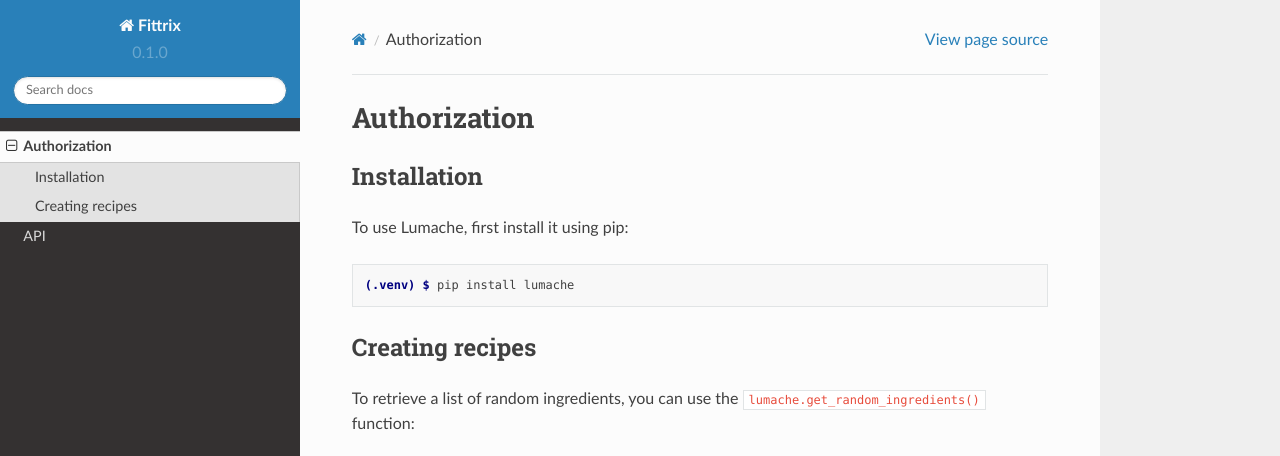
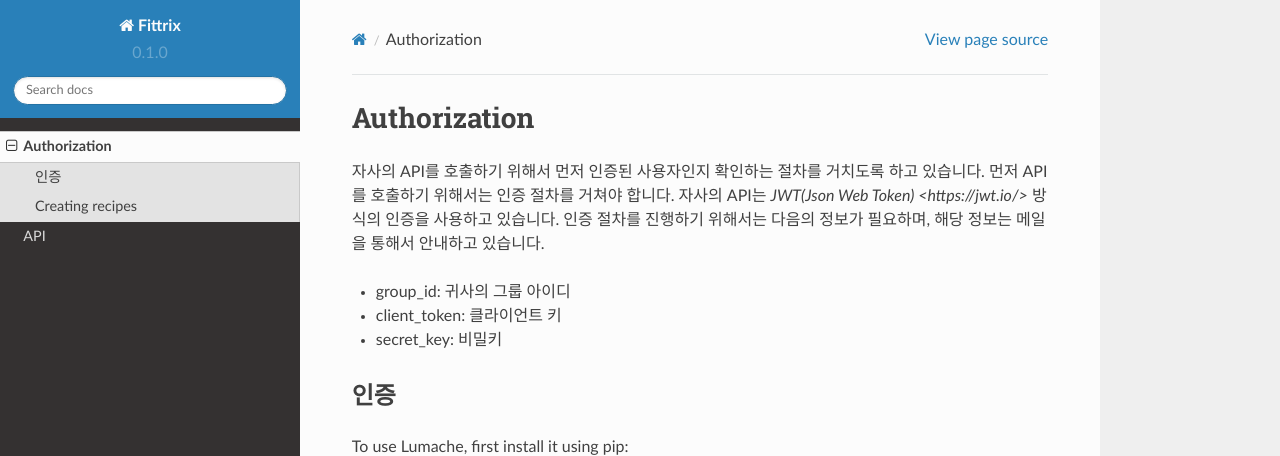
Before and after one commit to fittrix-dev/single_api, a Sphinx documentation site: the page built from docs/source/authorization.rst, in a window 1280 px wide and 1314 px high, cut to the strip 0-456 px from the top of the window. Built offline with Sphinx 7.4.7 and the Read the Docs theme 2.0.0, drawn with Linux system fonts in a browser that asks for light colours.

Commit message:
빌드 테스트 #3

```diff
--- a/docs/source/authorization.rst
+++ b/docs/source/authorization.rst
@@ -1,9 +1,17 @@
 Authorization
 =====
 
+자사의 API를 호출하기 위해서 먼저 인증된 사용자인지 확인하는 절차를 거치도록 하고 있습니다. 먼저 API를 호출하기 위해서는 인증 절차를 거쳐야 합니다.
+자사의 API는 `JWT(Json Web Token) <https://jwt.io/>` 방식의 인증을 사용하고 있습니다.
+인증 절차를 진행하기 위해서는 다음의 정보가 필요하며, 해당 정보는 메일을 통해서 안내하고 있습니다.
+
+* group_id: 귀사의 그룹 아이디
+* client_token: 클라이언트 키
+* secret_key: 비밀키
+
 .. _installation:
 
-Installation
+인증
 ------------
 
 To use Lumache, first install it using pip:
--- a/docs/source/index.rst
+++ b/docs/source/index.rst
@@ -2,7 +2,9 @@ Fittrix Api 문서에 오신 것을 환영합니다.
 ===================================
 
 본 문서는 (주)피트릭스에 제공하는 API 가이드입니다.
-해당 문서를 참조하여 API를 통해서 본사의 바디미터로 측정된 데이터를 조회가 가능합니다.
+자사에서 제공하는 API는 자사의 바디미터에서 측정된 신체 데이터를 확인하기 위한 용도로 사용됩니다.
+사용자는 자사의 바디미터를 통해서 자신의 신체 정보를 측정할 수 있으며 API를 호출하는 업체에서는 귀사가 소유한 바디미터를 통해서 측정한 데이터에 대해서 정보를 취득할 수 있습니다.
+현재 제공하는 API는 신체 측정 데이터를 기반으로 하며 자사의 `관리자 페이지 <https://manage.fittrix.io/>`를 통해서 확인할 수 있는 데이터를 기반으로 하고 있습니다.
 
 .. note::
 
```
